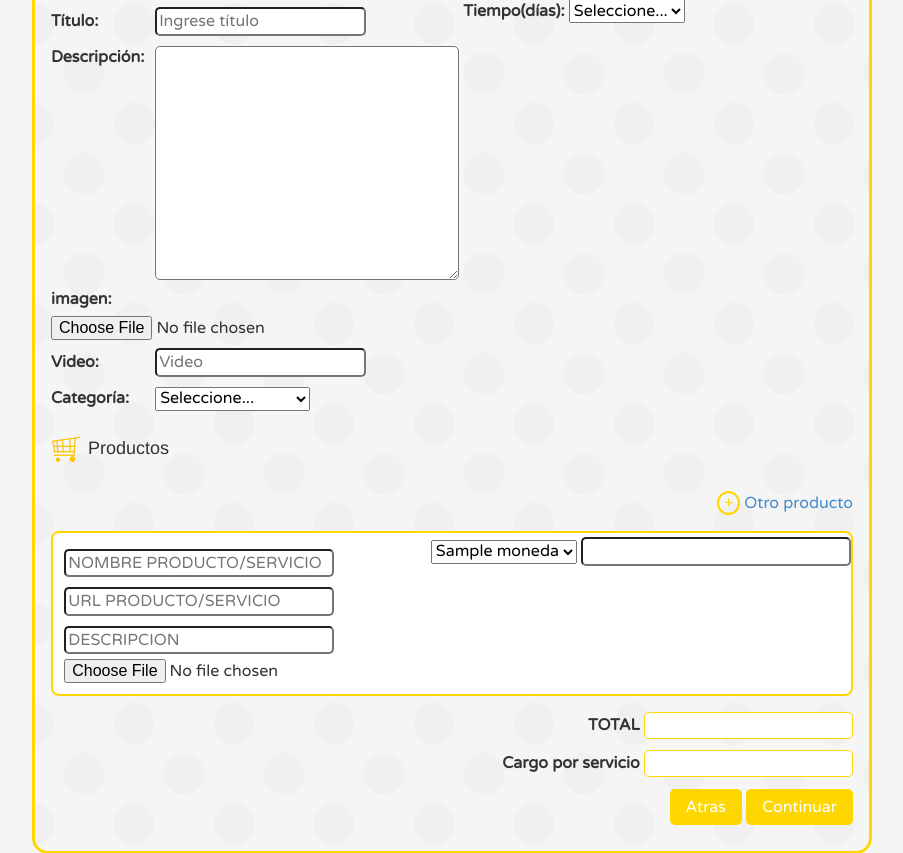
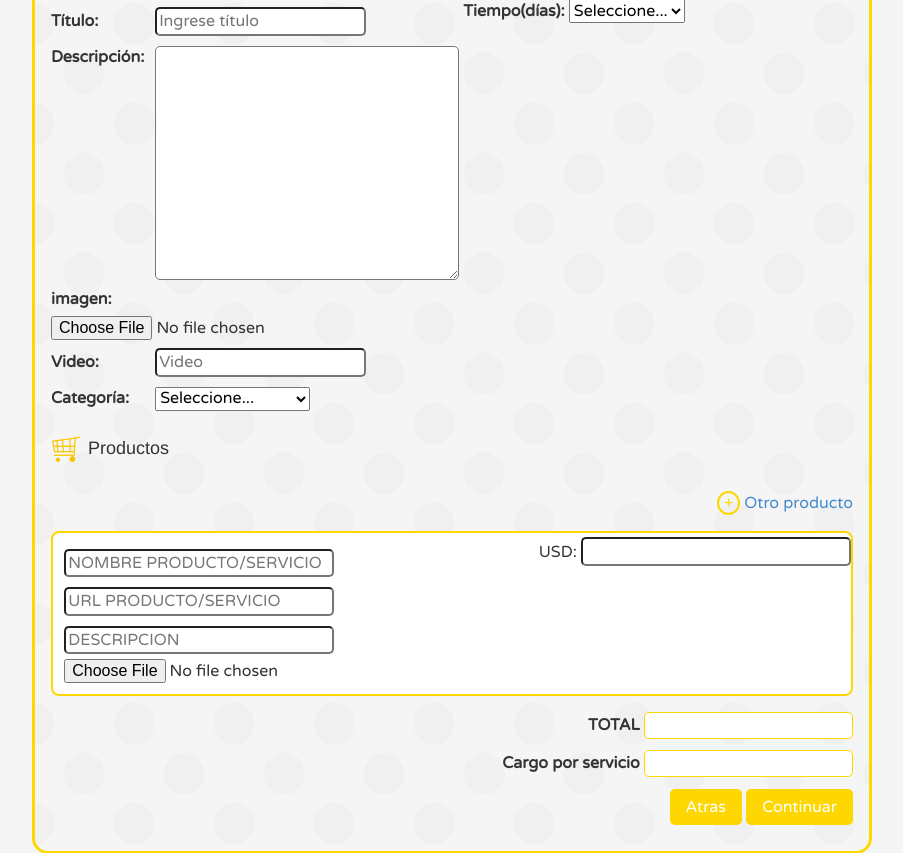
Before and after one commit to LeonardoAquino/wishlist, a Django app: a page that uses crowdfunding/together/templates/nuevo_proyecto/nuevo_proyecto_paso_1.html in a window 1280 px wide. Shown: the part 812-1665 px from the top of the page, without its empty margins (188-1091 px from the left). Run offline with Django 3.2, Linux system fonts and the light colour scheme; a user stored in the database is signed in; tables that the repository leaves empty hold one stand-in row (values such as "Sample post"); parts of the project's set-up code (start-up, migrations or seed data) failed here and were passed over.

Commit message:
Cambio de moneda
Se comenta el select para dejar chance a futuruo.

```diff
--- a/crowdfunding/together/templates/nuevo_proyecto/nuevo_proyecto_paso_1.html
+++ b/crowdfunding/together/templates/nuevo_proyecto/nuevo_proyecto_paso_1.html
@@ -104,11 +104,13 @@
                         </div>
 
                         <div class="monto">
-                            <select id="tipo_moneda_0" name="tipo_moneda_0" required>
+                            <!--select id="tipo_moneda_0" name="tipo_moneda_0" required>
                                 {% for moneda in monedas %}
                                 <option value="{{ moneda.id }}">{{ moneda.nombre }}</option>
                                 {% endfor %}
-                            </select>
+                            </select-->
+                            USD:
+                            <input id="tipo_moneda_0" type="hidden" value="2">
                             <input id="valor_0" name="valor_0" type="text" value="" />
                         </div>
                     </article>
```
